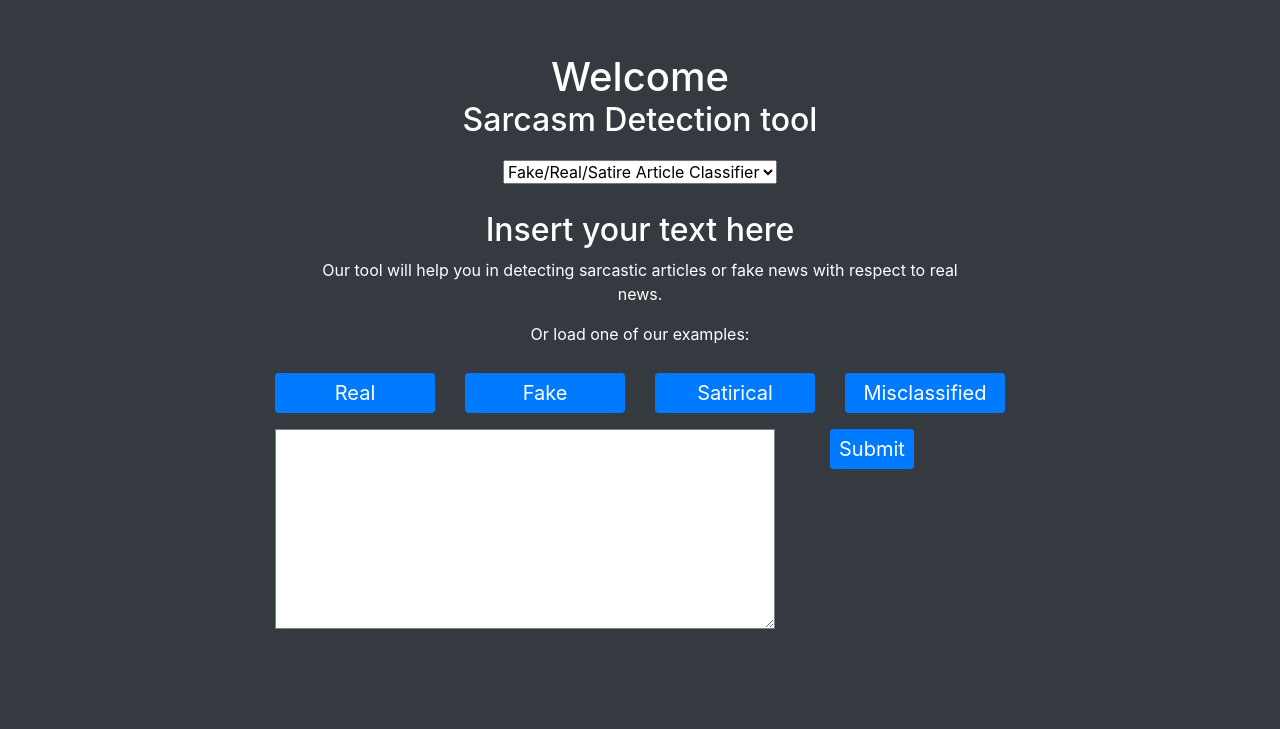
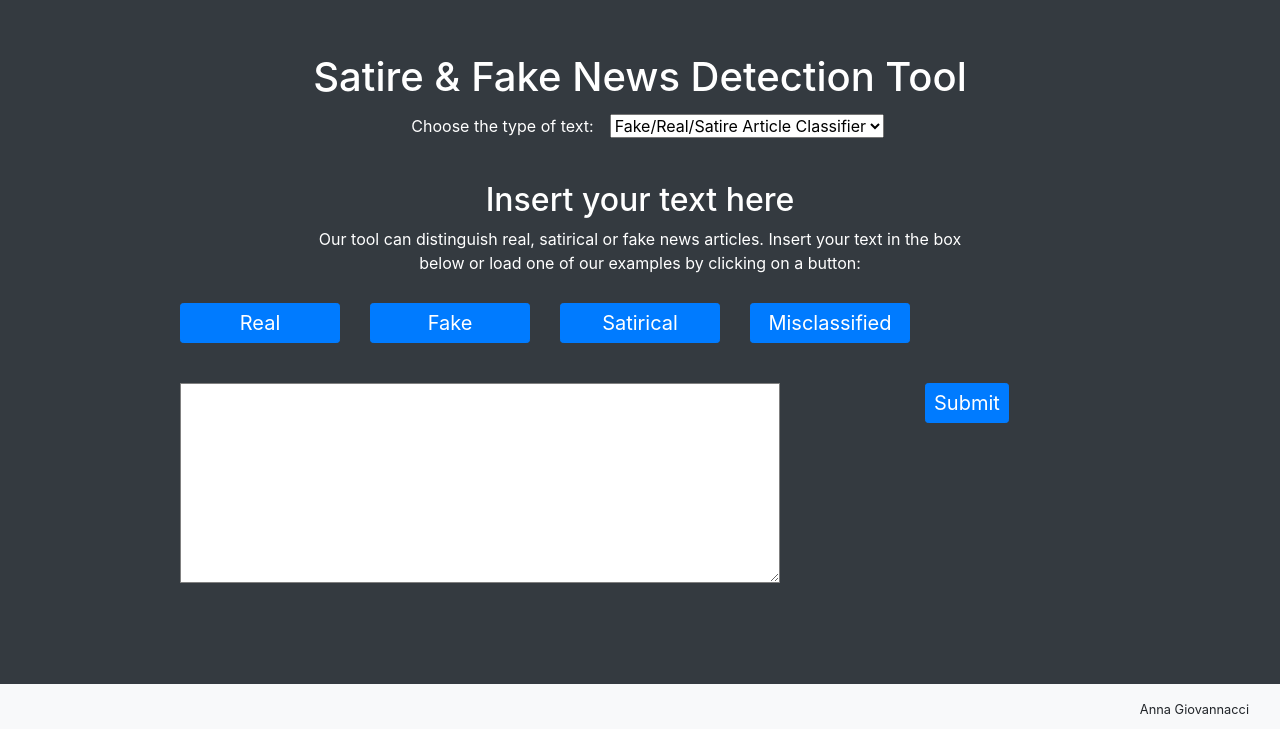
Before and after one commit to annagiovannacci/Sarcasm_Detection, a Flask app: page / in a window 1280 px wide. Shown: the part 71-800 px from the top of the page. Run offline with Flask 2, Linux system fonts and the light colour scheme; parts of the project's set-up code (start-up, migrations or seed data) failed here and were passed over; some libraries are stand-ins or nearby versions.

Commit message:
some layout adjustments

```diff
--- a/static/css/main.css
+++ b/static/css/main.css
@@ -64,7 +64,7 @@
     overflow: auto;
     padding: 2px;
     resize: both;
-    width: 500px;
+    width: 600px;
     height:200px;
     font-size:15px;
 }
--- a/static/js/input.js
+++ b/static/js/input.js
@@ -75,7 +75,7 @@
 		console.log(example)
 		if (example == true){
 			console.log("Show")
-			$("#real_value").append($(document.createElement('span')).text("Real value:"+label_example));
+			$("#real_value").append($(document.createElement('span')).text("True label:"+label_example));
 
 
 		}
--- a/templates/index.html
+++ b/templates/index.html
@@ -41,18 +41,20 @@
 		<div class="container-fluid" id="welcome-container">
 			<div class="row">
 				<div class="col text-center text-white" style="max-width: 60%; margin:auto; margin-bottom: 1%; margin-top: 1%">
-					<h1>Welcome</h1>
-					<h2>Sarcasm Detection tool</h2>
+					<h1>Satire & Fake News Detection Tool</h1>
 				</div>
 			</div>
 		</div>
 		<div class= 'container-fluid' id="first-choice">
 			<div class='row mb-3 justify-content-center'>
+				<div class ="col-2">
+				<p style="color:white">Choose the type of text:</p>
+				</div>
 				<div class = '.col-6 .col-md-4'>
 
 						<select class="form-select" aria-label="Default select example" id="choice" onChange="choose(this);">
 							<option value="1" selected>Fake/Real/Satire Article Classifier</option>
-							<option value="2">Tweet Classifier</option>
+							<option value="2">Social Media post</option>
 						  </select>
 					</div>
 				</div>
@@ -63,13 +65,13 @@
 						<div class="form-check">
 							<input class="form-check-input" type="radio" name="flexRadioDefault" id="ml">
 							<label class="form-check-label" for="flexRadioDefault1" style="color:white">
-							  Multilingual tweet classifier
+							  Multilingual social media classifier
 							</label>
 						  </div>
 						  <div class="form-check">
 							<input class="form-check-input" type="radio" name="flexRadioDefault" id="sl" checked>
 							<label class="form-check-label" for="flexRadioDefault2"  style="color:white">
-							  English tweet classifier
+							  English social media classifier
 							</label>
 						  </div>
 
@@ -81,12 +83,12 @@
 				<div class="row">
 					<div class="col text-center text-white" style="max-width: 60%; margin:auto; margin-bottom: 1%; margin-top: 1%">
 					<h2>Insert your text here</h2>
-					<p>Our tool will help you in detecting sarcastic articles or fake news with respect to real news.</p>
-					<p>Or load one of our examples:</p>
+					<p>Our tool can distinguish real, satirical or fake news articles. Insert your text in the box below
+					   or load one of our examples by clicking on a button:
 					</div>
 				</div>
 					<div class="row mb-3">
-						<div class="col-2">&nbsp</div>
+						<div class="col-1">&nbsp</div>
 						<div class="col-2 text-white">
 							<button class="btn btn-primary btn-sm btn-block" id="real_one" name ="real_one.txt">
 								<span style="font-size:20px;">Real</span>
@@ -102,10 +104,11 @@
 						<div class="col-2 text-white">
 							<button class="btn btn-primary btn-sm btn-block" id="terrible_one"><span style="font-size:20px;">Misclassified</span></button>
 						</div>
+						<div class="col-4">&nbsp</div>
 					</div>
 					<form class="row mb-3 g-3" id="form-text">
-					<div class="col-2">&nbsp</div>
-					<div class="col-md-6 text-white">
+					<div class="col-1">&nbsp</div>
+					<div class="col-md-8 text-white">
 
 							<div id="user-text-editable" contenteditable="True"></div>
 						</div>
@@ -130,9 +133,10 @@
 			<div class ='container fluid' id="tweet-container">
 				<div class="row">
 					<div class="col text-center text-white" style="max-width: 60%; margin:auto; margin-bottom: 1%; margin-top: 1%">
-					<h2>Insert your tweet/short text here</h2>
-					<p>Our tool will help you in detecting sarcastic articles or fake news with respect to real news.</p>
+					<h2>Insert your social media post here</h2>
+					<p>Our tool will help you in detecting satirical,real or  social media posts.</p>
 					<p id="multilingual-exp">Languages available are: English, Italian, French, Spanish, German</p>
+					<p>Insert a text or load one from Twittirò dataset</p>
 					</div>
 				</div>
 				<div class="row">
@@ -171,19 +175,13 @@
 					<p id="doc-par"></p>
 				</div>
 			</div>
-			<div class = "row justify-content-center">
-				<div class="col col-lg-6 text-white order-2" style="max-width: 60%; margin:auto; margin-bottom: 1%; margin-top: 1%">
-
-					</div>
-				</div>
-
 				<div class = "row justify-content-center">
 				<div class="col col-lg-6 text-white order-1" style="max-width: 60%; margin:auto; margin-bottom: 1%; margin-top: 1%">
 					<div id = "explanation-container">
 						<div class = "container-fluid">
 								<div class = 'col text-center text-white'>
-									<p>Saliency map can be read as follows: darker words are the most important for the prediction</p>
-									<p id="lgexp">Green means that the text was classified as REAL, red means FAKE ,blue means SATIRICAL
+									<p id="lgexp">Saliency map can be read as follows: darker words are the most important for the prediction.
+									Green means that the text was classified as REAL, red means FAKE ,blue means SATIRICAL
 									</p>
 									<div class="text-container text-dark">
 										<p id = "text-pred"></p>
```
